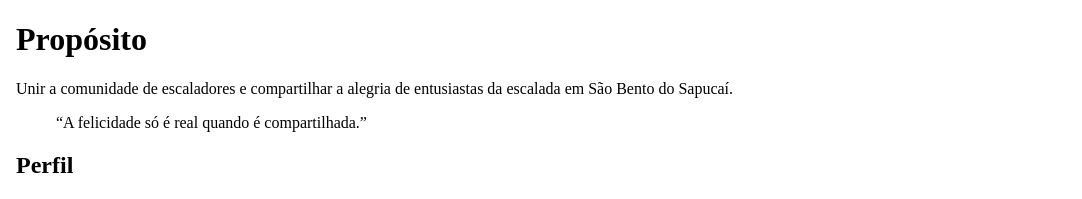
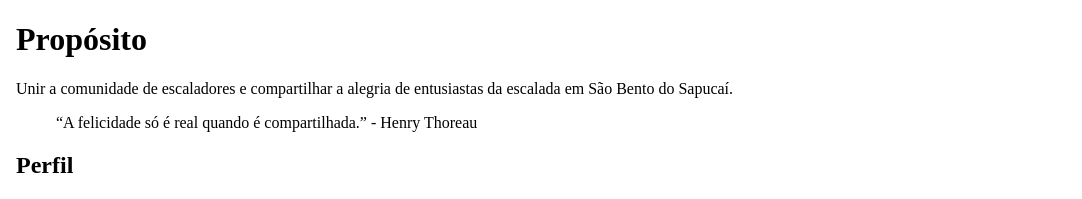
Before and after one commit to RenatodaCostaSantos/clone-tabnews, a Next.js app: page / in a window 1280 px wide. Shown: the top 199 px of the page, without its empty margins (0-1082 px from the left). Built offline with nearby package versions, Linux system fonts and the light colour scheme.

Commit message:
adiciona dono da frase

```diff
--- a/pages/index.js
+++ b/pages/index.js
@@ -9,7 +9,7 @@ function Home() {
         </p>
 
         <blockquote>
-          “A felicidade só é real quando é compartilhada.”
+          “A felicidade só é real quando é compartilhada.” - Henry Thoreau
         </blockquote>
 
         <h2>Perfil</h2>
```
